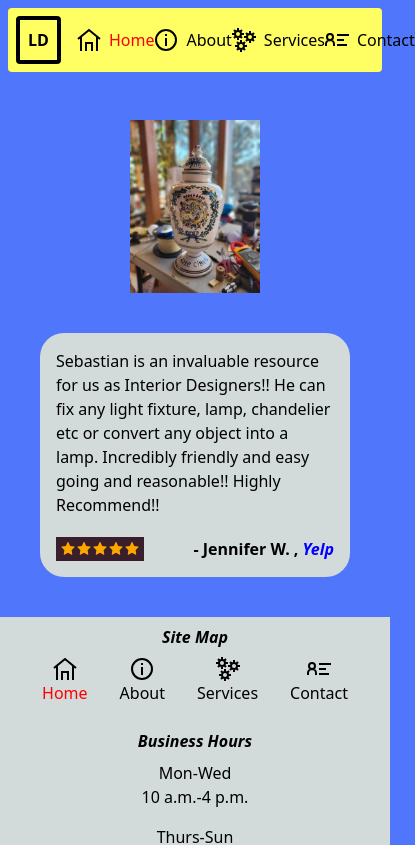
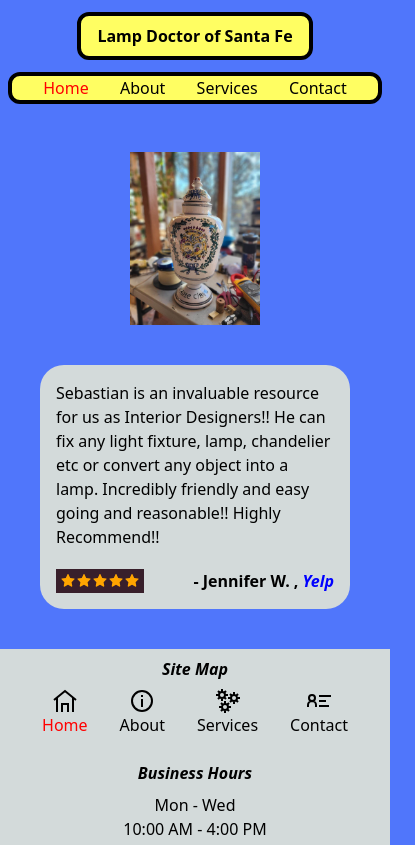
Before and after one commit to TheClutchC/lamp-doctor, a React (Create React App) app: page /#/ in a window 390 px wide. Shown: the top 845 px of the page, 415 px wide, since content can reach past the window. Built offline with nearby package versions, Linux system fonts and the light colour scheme; the HTML template or start-up script is replaced by a standard one.

Commit message:
header, footer style change

```diff
--- a/src/components/Header.js
+++ b/src/components/Header.js
@@ -5,12 +5,16 @@ import CompanyName from "./forHeader/CompanyName";
 
 const Header = () => {
   return (
-    <div className="flex justify-stretch gap-2 rounded m-2 items-center bg-yellowesque">
-      <Logo />
-      <CompanyName />
-      <NavLinks />
-      <PhoneNumber />
-    </div>
+    <>
+      <div className="flex flex-col m-3 items-center">
+        <CompanyName />
+      </div>
+      <div className="flex justify-stretch gap-2 rounded-xl border-4 m-2 items-center bg-yellowesque">
+        <Logo />
+        <NavLinks />
+        <PhoneNumber />
+      </div>
+    </>
   );
 };
 
--- a/src/components/forFooter/BusinessHours.js
+++ b/src/components/forFooter/BusinessHours.js
@@ -1,6 +1,6 @@
 const daysOfWeek = [
-  'Mon-Wed',
-  'Thurs-Sun'
+  'Mon - Wed',
+  'Thurs - Sun'
 ];
 
 const BusinessHours = () => {
@@ -12,7 +12,7 @@ const BusinessHours = () => {
           <div className="text-center">{day}</div>
           <div className="text-center">
             {/* Conditional Chain Below using Ternary Operator to specify weekend hours  */}
-            {day === 'Thurs-Sun' ? 'Closed' : '10 a.m.-4 p.m.'}
+            {day === 'Thurs - Sun' ? 'Closed' : '10:00 AM - 4:00 PM'}
           </div>
         </div>
       ))}
--- a/src/components/forHeader/CompanyName.js
+++ b/src/components/forHeader/CompanyName.js
@@ -2,7 +2,7 @@ import { Link } from "react-router-dom";
 
 const CompanyName = () => {
   return (
-    <Link to="/" className="hidden md:flex font-extrabold border-4 px-2 rounded">
+    <Link to="/" className="flex font-extrabold border-4 px-4 py-2 rounded-xl bg-yellowesque">
       Lamp Doctor of Santa Fe
     </Link>
   );
--- a/src/components/forHeader/Logo.js
+++ b/src/components/forHeader/Logo.js
@@ -2,7 +2,7 @@ import { Link } from "react-router-dom";
 
 const Logo = () => {
   return (
-    <Link to="/" className="flex-initial justify-evenly border-4 font-extrabold p-2 m-2 rounded">
+    <Link to="/" className="hidden sm:flex flex-initial justify-evenly border-4 font-extrabold p-2 m-2 rounded-xl">
       LD
     </Link>
   );
--- a/src/components/forHeader/NavLinks.js
+++ b/src/components/forHeader/NavLinks.js
@@ -1,39 +1,35 @@
-// import React, { useState } from "react";
 import { NavLink } from "react-router-dom";
 import { GrHome, GrCircleInformation, GrServices, GrContactInfo   } from "react-icons/gr";
 
 const NavLinks = () => {
-  //  const [isOpen, setIsOpen] = useState(false);
-  //  const toggle = () => setIsOpen(!isOpen);
-
-   return (
-		<div className="flex flex-row flex-1 justify-evenly">
+  return (
+	  <div className="flex flex-row flex-1 justify-evenly">
       <NavLink to="/" end>
         <div className="flex items-center">
-          <GrHome className="text-2xl mr-2"/>
+          <GrHome className="hidden sm:flex text-2xl mr-2"/>
           <span>Home</span>
         </div>
       </NavLink>
       <NavLink to="/about">
         <div className="flex items-center">
-          <GrCircleInformation className="text-2xl mr-2"/>
+          <GrCircleInformation className="hidden sm:flex text-2xl mr-2"/>
           <span>About</span>
         </div>
       </NavLink>
       <NavLink to="/services">
         <div className="flex items-center">
-          <GrServices className="text-2xl mr-2"/>
+          <GrServices className="hidden sm:flex text-2xl mr-2"/>
           <span>Services</span>
         </div>
       </NavLink>
       <NavLink to="/contact">
         <div className="flex items-center">
-          <GrContactInfo className="text-2xl mr-2"/>
+          <GrContactInfo className="hidden sm:flex text-2xl mr-2"/>
           <span>Contact</span>
         </div>
       </NavLink>
 		</div>
-  	);
+  );
 }
 
 export default NavLinks;
--- a/src/components/forHeader/PhoneNumber.js
+++ b/src/components/forHeader/PhoneNumber.js
@@ -1,6 +1,6 @@
 const PhoneNumber = () => {
   return (
-    <div className="hidden sm:flex m-2">505-718-5499</div>
+    <div className="hidden md:flex m-2">505-718-5499</div>
   );
 };
 
--- a/src/pages/AboutPage.js
+++ b/src/pages/AboutPage.js
@@ -4,7 +4,7 @@ const AboutPage = () => {
       <h1 className="font-bold text-3xl text-center mt-10">
         About Us
       </h1>
-      <div className=" text-xl self-center p-10 w-full sm:w-1/2 sm:m-10 sm:backdrop-brightness-75">
+      <div className="text-xl self-center p-10 w-full sm:w-1/2 sm:m-10 sm:backdrop-brightness-75">
         <p>
           Established in 2022, Lamp Doctor is a trusted lamp repair company
           known for its exceptional craftsmanship and personalized customer
```
Also changed, not shown: src/components/forHeader/HamburgerMenu.js (deleted).
